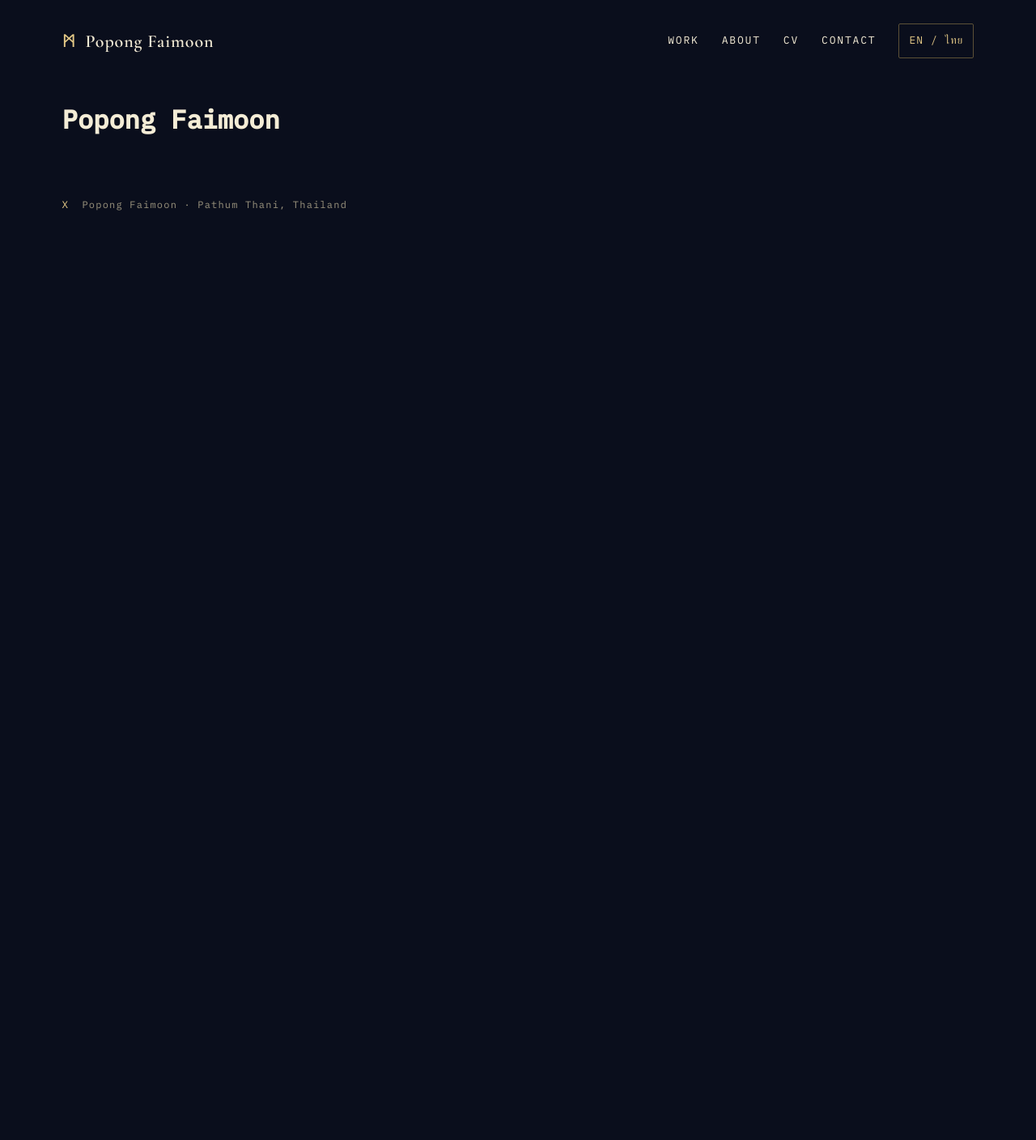
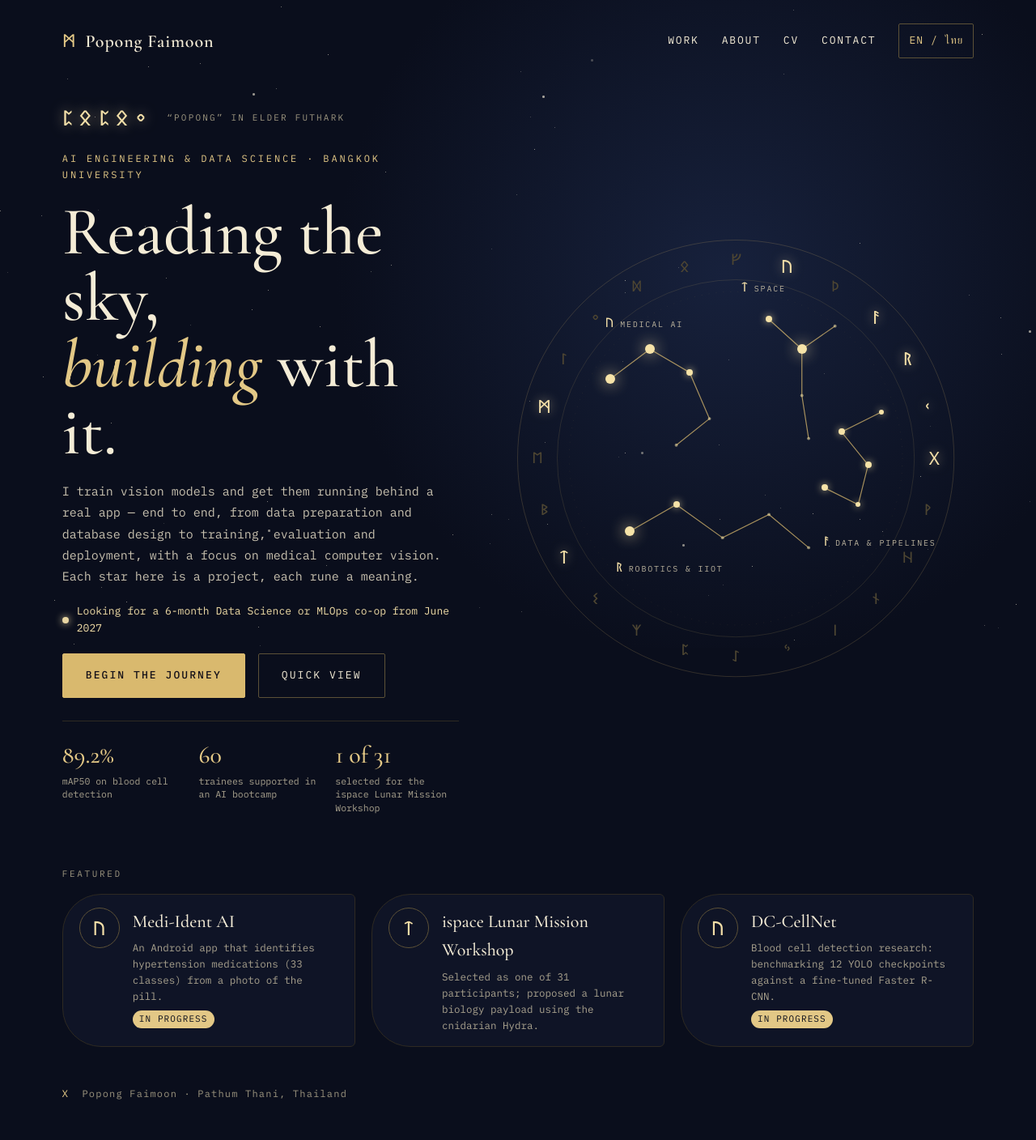
Before and after one commit to popongfm/popongfm.github.io, an Astro site: page / in a window 1280 px wide. Shown: the whole page at 81% size. Before the commit the page ends 800 px from the top, so only its background shows below. Built offline with nearby package versions, Linux system fonts and the light colour scheme; Astro itself is replaced by a stand-in of ours; a web font is replaced by a local one.

Commit message:
feat: landing page fast path with static rune ring
Co-Authored-By: Claude Opus 5.5 <noreply@anthropic.com>
Claude-Session: https://claude.ai/code/session_014ooLQpqC4uEsEC8tRBRAhb

```diff
--- a/playwright.config.ts
+++ b/playwright.config.ts
@@ -3,5 +3,5 @@ export default defineConfig({
   testDir: 'tests/e2e',
   timeout: 30_000,
   use: { baseURL: 'http://localhost:4321', launchOptions: { args: ['--use-gl=angle', '--use-angle=swiftshader', '--enable-unsafe-swiftshader'] } },
-  webServer: { command: 'npm run build && npx astro preview --port 4321 --ignore-lock', url: 'http://localhost:4321', reuseExistingServer: true, timeout: 180_000 },
+  webServer: { command: 'npm run build && npx astro preview --port 4321 --ignore-lock', url: 'http://localhost:4321', reuseExistingServer: false, timeout: 180_000 },
 });
--- /dev/null
+++ b/src/components/FeaturedStones.astro
@@ -0,0 +1,37 @@
+---
+import RuneGlyph from './RuneGlyph.astro';
+import { RUNES } from '../data/runes';
+import type { LocalizedProject } from '../lib/projects';
+import type { Locale } from '../data/site';
+import { t, localePath } from '../i18n/ui';
+interface Props { projects: LocalizedProject[]; locale: Locale }
+const { projects, locale } = Astro.props;
+---
+<section class="wrap" aria-labelledby="featured-h">
+  <h2 id="featured-h" class="eyebrow">{t(locale, 'featured.label')}</h2>
+  <ul class="stones">
+    {projects.map((p) => (
+      <li>
+        <RuneGlyph char={RUNES[p.constellation].char} {locale} size={24} />
+        <div>
+          <h3><a href={localePath(locale, `/work/${p.slug}`)}>{p.title}</a></h3>
+          <p>{p.summary}</p>
+          {p.status === 'in-progress' && <span class="badge">{t(locale, 'status.inProgress')}</span>}
+        </div>
+      </li>
+    ))}
+  </ul>
+</section>
+<style>
+  .eyebrow { font-family: var(--font-body); font-size: 11px; font-weight: 400; letter-spacing: .24em; text-transform: uppercase; color: var(--muted); margin: 0 0 16px; }
+  .stones { list-style: none; margin: 0; padding: 0; display: grid; grid-template-columns: repeat(auto-fit, minmax(min(100%, 300px), 1fr)); gap: 20px; }
+  .stones li { display: flex; gap: 16px; align-items: flex-start; background: var(--panel); border: 1px solid var(--hairline); border-radius: 48px 6px 6px 48px; padding: 16px 20px; position: relative; }
+  .stones li > :global(.rune-glyph) { width: 50px; height: 50px; flex-shrink: 0; border: 1px solid #5C5137; border-radius: 50%; }
+  .stones h3 { margin: 0 0 4px; font-family: var(--font-display); font-weight: 500; font-size: 22px; }
+  .stones h3 a { color: var(--cream); text-decoration: none; }
+  .stones h3 a::after { content: ''; position: absolute; inset: 0; border-radius: inherit; }
+  .stones h3 a:hover { color: var(--gold-3); }
+  .stones p { margin: 0; font-size: 12.5px; line-height: 1.6; color: #A9A28E; }
+  .stones li > :global(.rune-glyph) { position: relative; z-index: 2; }
+  .badge { display: inline-block; margin-top: 8px; font-size: 11px; letter-spacing: .1em; text-transform: uppercase; color: var(--ink); background: var(--gold-2); padding: 2px 8px; border-radius: 999px; }
+</style>
--- /dev/null
+++ b/src/components/Hero.astro
@@ -0,0 +1,45 @@
+---
+import { site, type Locale } from '../data/site';
+import { toRunes } from '../lib/runic';
+import { t } from '../i18n/ui';
+interface Props { locale: Locale }
+const { locale } = Astro.props;
+const runic = toRunes(site.name.split(' ')[0]);
+---
+<div class="hero-text">
+  <p class="runic"><span class="rune" aria-hidden="true">{runic}</span><span class="cap">“POPONG” IN ELDER FUTHARK</span></p>
+  <p class="eyebrow">AI ENGINEERING &amp; DATA SCIENCE · BANGKOK UNIVERSITY</p>
+  <h1>Reading the sky,<br /><i>building</i> with it.</h1>
+  <p class="lead">I train vision models and get them running behind a real app — end to end, from data preparation and database design to training, evaluation and deployment, with a focus on medical computer vision. Each star here is a project, each rune a meaning.</p>
+  <p class="status"><span class="pulse" aria-hidden="true"></span>Looking for a 6-month Data Science or MLOps co-op from June 2027</p>
+  <div class="ctas">
+    <a class="btn primary" href="#journey" data-begin>{t(locale, 'cta.begin')}</a>
+    <a class="btn" href={locale === 'th' ? '/th/work' : '/work'}>{t(locale, 'cta.quick')}</a>
+  </div>
+  <dl class="stats">
+    <div><dt>89.2%</dt><dd>mAP50 on blood cell detection</dd></div>
+    <div><dt>60</dt><dd>trainees supported in an AI bootcamp</dd></div>
+    <div><dt>1 of 31</dt><dd>selected for the ispace Lunar Mission Workshop</dd></div>
+  </dl>
+</div>
+<style>
+  .hero-text { display: flex; flex-direction: column; gap: 20px; max-width: 560px; }
+  .runic { display: flex; flex-wrap: wrap; gap: 8px 16px; align-items: center; margin: 0; }
+  .runic .rune { font-size: 26px; letter-spacing: .35em; color: var(--gold-3); text-shadow: 0 0 16px var(--halo); }
+  .runic .cap, .eyebrow { font-size: 11px; letter-spacing: .2em; color: var(--muted); }
+  .eyebrow { margin: 0; font-size: 12px; letter-spacing: .24em; color: var(--gold-2); }
+  h1 { margin: 0; font-family: var(--font-display); font-weight: 500; font-size: clamp(48px, 7vw, 84px); line-height: .98; color: var(--cream); }
+  h1 i { color: var(--gold-2); }
+  .lead { margin: 0; font-size: 15px; line-height: 1.75; color: var(--text-2); }
+  .status { margin: 0; display: flex; gap: 10px; align-items: center; font-size: 13px; color: var(--gold-3); }
+  .pulse { width: 8px; height: 8px; border-radius: 50%; background: var(--gold-3); box-shadow: 0 0 10px var(--gold-3); animation: pulse 2.4s ease-in-out infinite; flex-shrink: 0; }
+  @keyframes pulse { 50% { opacity: .35; } }
+  .ctas { display: flex; flex-wrap: wrap; gap: 16px; }
+  .btn { text-decoration: none; border: 1px solid #5C5137; color: var(--cream); padding: 16px 28px; font-size: 13px; letter-spacing: .16em; text-transform: uppercase; border-radius: 2px; min-height: 44px; }
+  .btn.primary { background: var(--gold); color: #141018; border-color: var(--gold); font-weight: 500; }
+  .btn.primary:hover { background: var(--gold-3); color: #141018; }
+  .stats { display: grid; grid-template-columns: repeat(3, minmax(0, 1fr)); gap: 16px; margin: 8px 0 0; border-top: 1px solid var(--hairline); padding-top: 18px; }
+  .stats dt { font-family: var(--font-display); font-size: 30px; color: var(--gold-2); }
+  .stats dd { margin: 0; font-size: 11.5px; line-height: 1.45; color: #A9A28E; }
+  @media (max-width: 520px) { .stats { grid-template-columns: 1fr; } }
+</style>
--- /dev/null
+++ b/src/components/RuneGlyph.astro
@@ -0,0 +1,20 @@
+---
+import { runeByChar } from '../data/runes';
+import type { Locale } from '../data/site';
+import { t } from '../i18n/ui';
+interface Props { char: string; locale: Locale; size?: number }
+const { char, locale, size = 24 } = Astro.props;
+const r = runeByChar(char);
+const label = r ? `${r.name} — ${r.meaning[locale]} (${t(locale, 'rune.traditional')})` : char;
+---
+<span class="rune-glyph" tabindex="0" role="img" aria-label={label} style={`--size:${size}px`}>
+  <span class="ch" aria-hidden="true">{char}</span>
+  {r && <span class="tip" aria-hidden="true"><b>{r.name}</b> · {r.meaning[locale]}<small>{t(locale, 'rune.traditional')}</small></span>}
+</span>
+<style>
+  .rune-glyph { position: relative; display: inline-flex; align-items: center; justify-content: center; font-family: var(--font-rune); color: var(--gold-3); font-size: var(--size); line-height: 1; cursor: help; }
+  .tip { position: absolute; bottom: calc(100% + 10px); left: 50%; transform: translateX(-50%); width: max-content; max-width: 220px; background: #141a30; border: 1px solid #5C5137; color: var(--cream); font-family: var(--font-body); font-size: 12px; line-height: 1.5; padding: 8px 12px; border-radius: 4px; display: none; z-index: 30; text-align: left; }
+  .tip b { color: var(--gold-3); font-weight: 500; }
+  .tip small { display: block; color: var(--muted); font-size: 11px; letter-spacing: .06em; }
+  .rune-glyph:hover .tip, .rune-glyph:focus-visible .tip { display: block; }
+</style>
--- /dev/null
+++ b/src/components/SkyRing.astro
@@ -0,0 +1,80 @@
+---
+import { FUTHARK, LIT_RUNES, RUNES, CONSTELLATION_LABEL, runeByChar, type ConstellationId } from '../data/runes';
+import { CONSTELLATIONS, LABEL_AT, starPosition } from '../lib/sky/layout';
+import type { LocalizedProject } from '../lib/projects';
+import type { Locale } from '../data/site';
+import { localePath } from '../i18n/ui';
+interface Props { projects: LocalizedProject[]; locale: Locale }
+const { projects, locale } = Astro.props;
+const H = 1.2; // half-extent of the coordinate box
+const pct = (c: number) => `${(((c + H) / (2 * H)) * 100).toFixed(3)}%`;
+const panelFor: Record<string, { id: string; href: string }> = {
+  'ᚲ': { id: 'skills', href: `${localePath(locale, '/about')}#skills` },
+  'ᛗ': { id: 'about', href: localePath(locale, '/about') },
+  'ᚷ': { id: 'contact', href: `${localePath(locale, '/about')}#contact` },
+};
+const ring = [...FUTHARK].map((ch, j) => {
+  const a = (j / 24) * Math.PI * 2;
+  return { ch, x: Math.sin(a), y: -Math.cos(a), lit: LIT_RUNES.includes(ch), panel: panelFor[ch], rune: runeByChar(ch) };
+});
+const lines = (Object.entries(CONSTELLATIONS) as [ConstellationId, typeof CONSTELLATIONS.medical][]).flatMap(([, c]) =>
+  c.lines.map((l) => l.map((i) => c.points[i].join(',')).join(' ')));
+const deco = (Object.values(CONSTELLATIONS)).flatMap((c) => c.points);
+---
+<div id="sky" data-mode="static" data-journey="false" data-locale={locale}>
+  <div class="canvas-host" aria-hidden="true"></div>
+  <svg class="chart" viewBox={`${-H} ${-H} ${2 * H} ${2 * H}`} aria-hidden="true" focusable="false">
+    <circle r="1.1" class="c1" />
+    <circle r="0.9" class="c2" />
+    <circle r="0.84" class="c3" />
+    {lines.map((pts) => <polyline points={pts} class="ln" />)}
+    {deco.map(([x, y]) => <circle cx={x} cy={y} r="0.008" class="dot" />)}
+  </svg>
+  <div class="ring">
+    {ring.map((r) => r.panel ? (
+      <a class="ring-rune lit" data-panel={r.panel.id} href={r.panel.href} style={`left:${pct(r.x)};top:${pct(r.y)}`} aria-label={`${r.rune?.name} — ${r.panel.id === 'skills' ? 'Skills' : r.panel.id === 'about' ? 'About' : 'Contact'}`}>{r.ch}</a>
+    ) : (
+      <span class:list={['ring-rune', { lit: r.lit }]} aria-hidden="true" style={`left:${pct(r.x)};top:${pct(r.y)}`}>{r.ch}</span>
+    ))}
+  </div>
+  {(Object.keys(LABEL_AT) as ConstellationId[]).map((id) => (
+    <span class="c-label" aria-hidden="true" style={`left:${pct(LABEL_AT[id][0])};top:${pct(LABEL_AT[id][1])}`}><span class="rune">{RUNES[id].char}</span> {CONSTELLATION_LABEL[id][locale]}</span>
+  ))}
+  <ul class="stars">
+    {projects.map((p) => {
+      const [x, y] = starPosition(p.constellation, p.order);
+      return (
+        <li style={`left:${pct(x)};top:${pct(y)}`}>
+          <a class="star" href={localePath(locale, `/work/${p.slug}`)} data-slug={p.slug} data-constellation={p.constellation} data-brightness={p.brightness} aria-label={p.title}>
+            <span class="dot" aria-hidden="true"></span>
+            <span class="name" aria-hidden="true">{p.title}</span>
+          </a>
+        </li>
+      );
+    })}
+  </ul>
+</div>
+<style>
+  #sky { position: relative; width: min(660px, 100%); aspect-ratio: 1; container-type: inline-size; margin-inline: auto; }
+  .canvas-host { position: absolute; inset: 0; }
+  .chart { position: absolute; inset: 0; width: 100%; height: 100%; overflow: visible; }
+  .chart circle { fill: none; stroke: var(--gold); vector-effect: non-scaling-stroke; }
+  .c1 { stroke-opacity: .2; } .c2 { stroke-opacity: .14; } .c3 { stroke-opacity: .1; stroke-dasharray: 1 8; }
+  .ln { fill: none; stroke: var(--gold); stroke-opacity: .75; stroke-width: 1.2; vector-effect: non-scaling-stroke; }
+  .chart .dot { fill: #F6E3A8; stroke: none; opacity: .55; }
+  .ring-rune { position: absolute; transform: translate(-50%, -50%); font-family: var(--font-rune); font-size: max(14px, 3.2cqw); color: var(--rune-off); line-height: 1; text-decoration: none; min-width: 28px; min-height: 28px; display: grid; place-items: center; }
+  .ring-rune.lit { color: var(--gold-3); text-shadow: 0 0 14px var(--halo); font-size: max(16px, 3.8cqw); }
+  a.ring-rune { min-width: 44px; min-height: 44px; border-radius: 50%; }
+  a.ring-rune:hover { text-shadow: 0 0 22px var(--gold-3); }
+  .c-label { position: absolute; transform: translate(-10%, -50%); font-size: max(9px, 1.7cqw); letter-spacing: .18em; text-transform: uppercase; color: #B9B19C; white-space: nowrap; }
+  .c-label .rune { color: var(--gold-3); font-size: 1.6em; letter-spacing: 0; }
+  .stars { list-style: none; margin: 0; padding: 0; }
+  .stars li { position: absolute; transform: translate(-50%, -50%); }
+  .star { display: grid; place-items: center; width: 44px; height: 44px; border-radius: 50%; text-decoration: none; position: relative; }
+  .star .dot { width: 8px; height: 8px; border-radius: 50%; background: #F6E3A8; box-shadow: 0 0 10px rgba(246, 227, 168, .8); transition: transform .2s; }
+  .star[data-brightness="3"] .dot { width: 12px; height: 12px; box-shadow: 0 0 18px rgba(246, 227, 168, .95); }
+  .star[data-brightness="1"] .dot { width: 6px; height: 6px; }
+  .star .name { position: absolute; top: calc(100% - 6px); left: 50%; transform: translateX(-50%); white-space: nowrap; font-family: var(--font-display); font-style: italic; font-size: 17px; color: var(--gold-3); background: rgba(10, 14, 28, .85); padding: 2px 8px; border-radius: 2px; display: none; pointer-events: none; z-index: 5; }
+  .star:hover .dot, .star:focus-visible .dot { transform: scale(1.6); }
+  .star:hover .name, .star:focus-visible .name, .star.is-hover .name { display: block; }
+</style>
--- /dev/null
+++ b/src/lib/runic.ts
@@ -0,0 +1,17 @@
+const DIGRAPHS: Record<string, string> = { th: 'ᚦ', ng: 'ᛜ' };
+const LETTERS: Record<string, string> = {
+  a: 'ᚨ', b: 'ᛒ', c: 'ᚲ', d: 'ᛞ', e: 'ᛖ', f: 'ᚠ', g: 'ᚷ', h: 'ᚺ', i: 'ᛁ', j: 'ᛃ', k: 'ᚲ', l: 'ᛚ', m: 'ᛗ',
+  n: 'ᚾ', o: 'ᛟ', p: 'ᛈ', q: 'ᚲ', r: 'ᚱ', s: 'ᛊ', t: 'ᛏ', u: 'ᚢ', v: 'ᚹ', w: 'ᚹ', x: 'ᚲᛊ', y: 'ᛃ', z: 'ᛉ',
+};
+
+/** Transliterate Latin letters to Elder Futhark; every other character passes through. */
+export function toRunes(text: string): string {
+  let out = '';
+  for (let i = 0; i < text.length; i++) {
+    const pair = text.slice(i, i + 2).toLowerCase();
+    if (DIGRAPHS[pair]) { out += DIGRAPHS[pair]; i++; continue; }
+    const ch = text[i];
+    out += LETTERS[ch.toLowerCase()] ?? ch;
+  }
+  return out;
+}
--- /dev/null
+++ b/src/lib/sky/layout.ts
@@ -0,0 +1,22 @@
+import type { ConstellationId } from '../../data/runes';
+
+export interface Constellation { points: [number, number][]; lines: number[][] }
+
+/** Ring-normalized coordinates: center (0,0), rune ring radius 1, y down. */
+export const CONSTELLATIONS: Record<ConstellationId, Constellation> = {
+  medical: { points: [[-0.633, -0.4], [-0.433, -0.55], [-0.233, -0.433], [-0.133, -0.2], [-0.3, -0.067]], lines: [[0, 1, 2, 3, 4]] },
+  space: { points: [[0.333, -0.55], [0.167, -0.7], [0.5, -0.667], [0.333, -0.317], [0.367, -0.1]], lines: [[1, 0, 2], [0, 3, 4]] },
+  robotics: { points: [[-0.533, 0.367], [-0.3, 0.233], [-0.067, 0.4], [0.167, 0.283], [0.367, 0.45]], lines: [[0, 1, 2, 3, 4]] },
+  data: { points: [[0.533, -0.133], [0.667, 0.033], [0.617, 0.233], [0.733, -0.233], [0.45, 0.15]], lines: [[3, 0, 1, 2], [2, 4]] },
+};
+
+/** Where each constellation's rune label sits (ring-normalized). */
+export const LABEL_AT: Record<ConstellationId, [number, number]> = {
+  medical: [-0.62, -0.68], space: [0.05, -0.86], robotics: [-0.55, 0.55], data: [0.5, 0.42],
+};
+
+export function starPosition(constellation: ConstellationId, order: number): [number, number] {
+  const p = CONSTELLATIONS[constellation].points[order];
+  if (!p) throw new Error(`No star point for ${constellation}/${order}`);
+  return p;
+}
--- a/src/views/Home.astro
+++ b/src/views/Home.astro
@@ -1,7 +1,29 @@
 ---
 import Base from '../layouts/Base.astro';
+import Hero from '../components/Hero.astro';
+import SkyRing from '../components/SkyRing.astro';
+import FeaturedStones from '../components/FeaturedStones.astro';
+import { getProjects, getFeatured } from '../lib/projects';
 import type { Locale } from '../data/site';
 interface Props { locale: Locale }
 const { locale } = Astro.props;
+const projects = await getProjects(locale);
+const featured = await getFeatured(locale);
+let seed = 17;
+const rnd = () => ((seed = (seed * 16807) % 2147483647) / 2147483647);
+const field = Array.from({ length: 160 }, () => `${Math.round(rnd() * 1600)}px ${Math.round(rnd() * 1100)}px 0 ${rnd() > 0.92 ? 1 : 0}px rgba(244,236,214,${(0.22 + rnd() * 0.55).toFixed(2)})`).join(',');
 ---
-<Base title="Popong Faimoon — Portfolio" {locale}><div class="wrap"><h1>Popong Faimoon</h1></div></Base>
+<Base title="Popong Faimoon — Portfolio" {locale}>
+  <div class="starfield" aria-hidden="true" style={`--field:${field}`}></div>
+  <section class="wrap home">
+    <Hero {locale} />
+    <SkyRing {projects} {locale} />
+  </section>
+  <FeaturedStones projects={featured} {locale} />
+</Base>
+<style>
+  .starfield { position: fixed; inset: 0; z-index: -1; background: radial-gradient(circle 640px at 70% 42%, #17213C 0%, var(--ink) 75%); overflow: hidden; }
+  .starfield::before { content: ''; position: absolute; left: 0; top: 0; width: 1px; height: 1px; border-radius: 50%; box-shadow: var(--field); }
+  .home { display: grid; grid-template-columns: minmax(0, 1fr); gap: 48px; align-items: center; padding-block: 24px 64px; }
+  @media (min-width: 1100px) { .home { grid-template-columns: minmax(0, 5fr) minmax(0, 6fr); } }
+</style>
```
Also changed, not shown: tests/e2e/home.spec.ts (added, +50 -0 lines), tests/unit/layout.test.ts (added, +26 -0 lines), tests/unit/runic.test.ts (added, +17 -0 lines).
